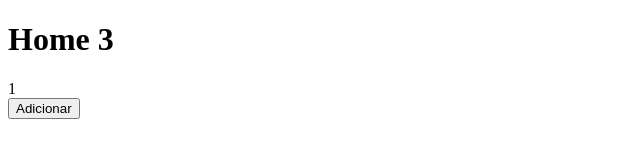
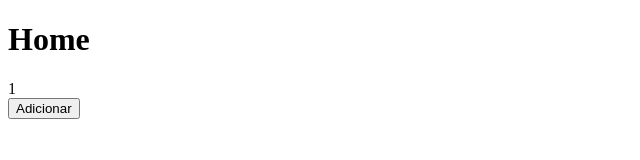
Before and after one commit to jeanpavan/reiarts, a Next.js app: page / in a window 1280 px wide. Shown: the top 160 px of the page, without its empty margins (0-640 px from the left). Built offline with nearby package versions, Linux system fonts and the light colour scheme.

Commit message:
update test

```diff
--- a/pages/index.js
+++ b/pages/index.js
@@ -3,7 +3,7 @@ import { useState } from 'react';
 function Home() {
     return (
         <div>
-            <h1>Home 3</h1>
+            <h1>Home</h1>
             <Contador />
         </div>
     )
```
